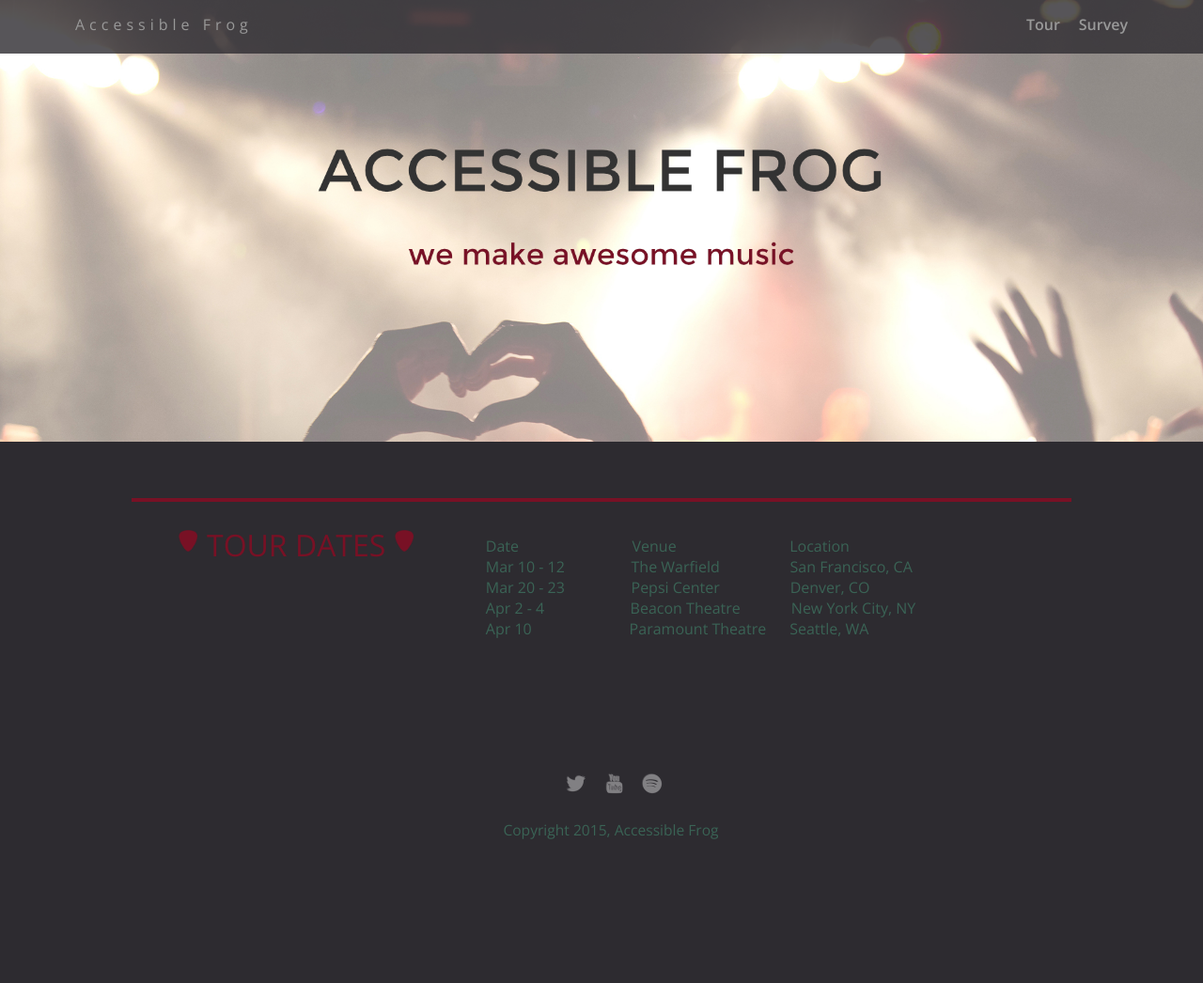
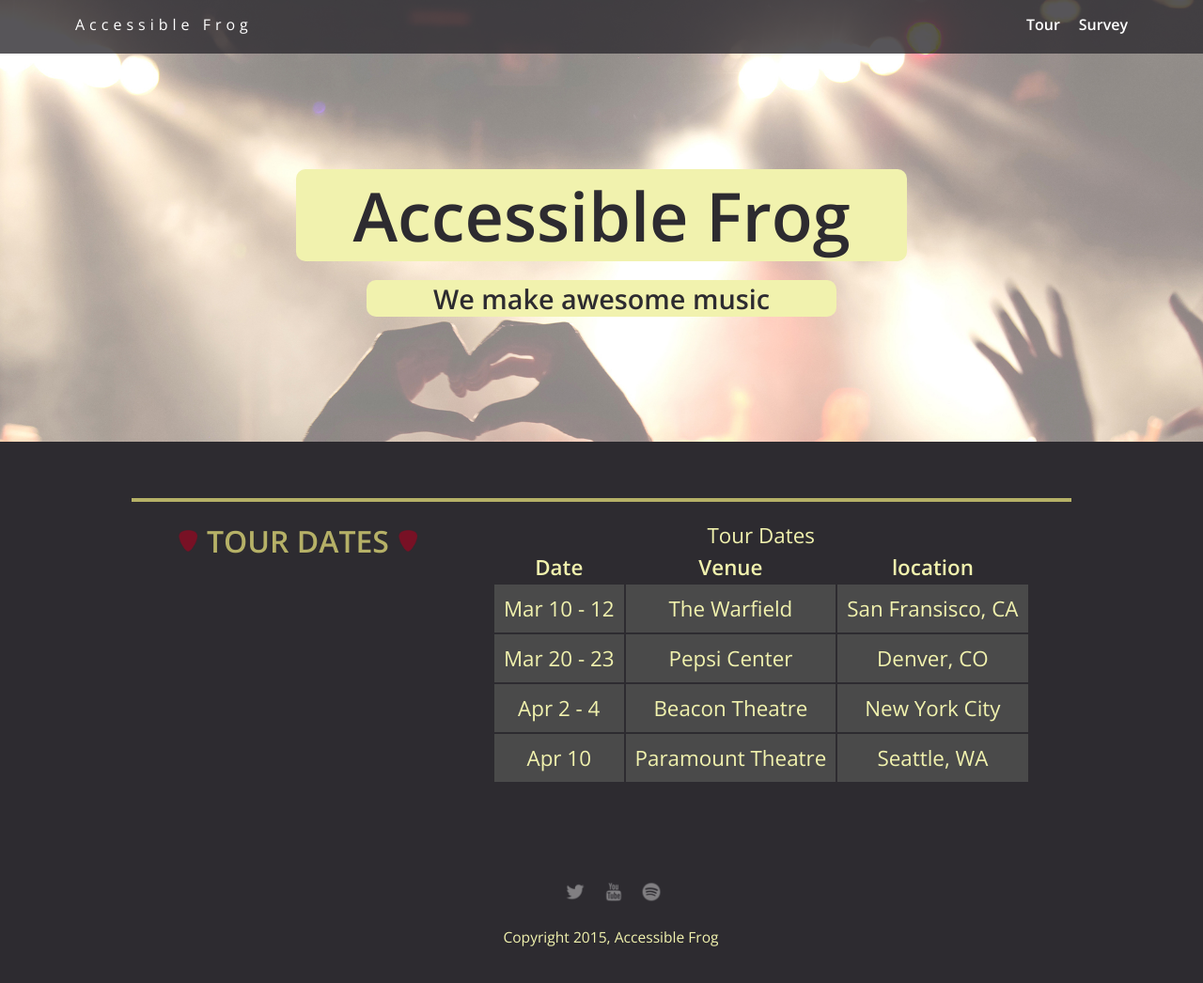
Before and after one commit to C-Garrett16/accessibility_refactor_v1.6, a plain HTML site: page tour.html in a window 1280 px wide. Shown: the whole page at 94% size. Before the commit the page ends 989 px from the top, so only its background shows below. Drawn offline with nearby package versions, Linux system fonts and the light colour scheme.

Commit message:
WIP
Almost Complete. Needs work in Firefox, and need to add Aria Landmarks

```diff
--- a/css/styles.css
+++ b/css/styles.css
@@ -8,15 +8,15 @@ body {
   padding: 0;
   text-align: center;
   font-family: 'Open Sans', sans-serif;
-  color: #3A6355;
-  background: #2d2b30;
+  color: #f1f2ae; /* #3A6355 */
+  background: #2d2b30; /* #2d2b30 */
 }
 
 /* Link Styles */
 
 a {
   text-decoration: none;
-  color: #999;
+  color: white;
 }
 
 a:hover {
@@ -59,16 +59,35 @@ a:hover {
 }
 
 .nav a:hover {
-  color: white
+  color: #999;
 }
 
 header {
   text-align: center;
-  background: url('../img/concert02_with_text.jpg') no-repeat top center ;
+  background: url('../img/concert02_no_text.jpg') no-repeat top center ;
   background-size: cover;
   overflow: hidden;
   padding-top: 60px;
   height: 350px;
+}
+
+.band-name {
+  margin: 0 auto;
+  width: 650px;
+  margin-top: 120px;
+  font-size: 4.5em;
+  background-color: #f1f2ae;
+  border-radius: 10px;
+  color: #2d2b30;;
+}
+
+.slogan {
+  margin: 20px auto;
+  width: 500px;
+  color: #2d2b30;
+  background-color: #f1f2ae;
+  border-radius: 10px;
+  font-size: 1.8em;
 }
 
 .tag {
@@ -84,22 +103,23 @@ header {
 header .name{
   font-size: 3em;
 }
+
 .tagline {
   font-weight: 600;
   padding: 20px;
   text-transform: uppercase;
-  color: #781125
+  color: #781125;
 }
 
 .card {
   margin: 30px;
   padding: 20px 40px 40px;
   text-align: left;
-  border-top: 4px solid #781125;
+  border-top: 4px solid #b6b167;
   clear: both;
 }
 .card:hover {
-  border-color: #96731A;
+  border-color: #f1f2ae;
 }
 
 
@@ -120,7 +140,7 @@ header .name{
 .heading{
   font-size: 2em;
   text-transform: uppercase;
-  color: #781125;
+  color: #b6b167;
   margin-top: 10px;
 }
 
@@ -172,6 +192,11 @@ a.spotify {
 a.social:hover {
   opacity: 1;
 }
+
+.social-text {
+  display: none;
+}
+
 .clearfix {
   clear: both;
 }
--- a/css/tour.css
+++ b/css/tour.css
@@ -14,3 +14,18 @@ pre {
   height: 0%;
   padding: 10px;
 }
+
+#tour-dates {
+  font-size: 1.4em;
+  margin-left: 70px;
+}
+
+#tour-dates thead {
+  text-align: center;
+}
+
+#tour-dates td {
+  text-align: center;
+  background-color: #4a4a4a;
+  padding: 10px;
+}
--- a/tour.html
+++ b/tour.html
@@ -19,6 +19,8 @@
     </div>
 
     <header>
+      <h1 class="band-name">Accessible Frog</h1>
+      <p class="slogan"><strong>We make awesome music</strong></p>
     </header>
 
     <main >
@@ -26,25 +28,51 @@
         <div class="flex">
         <!-- The following images are decorative for this project. -->
         <!-- Please see the project instructions for information on how to handle these. -->
-          <img class="pick" src= "img/guitar_pick.png" alt="This is a guitar pick">
-          <p class= "heading">Tour Dates</p>
-          <img class="pick" src= "img/guitar_pick.png" alt="This is a guitar pick also">
-          <pre>
-                Date                             Venue                             Location
-                Mar 10 - 12                 The Warfield                  San Francisco, CA
-                Mar 20 - 23                 Pepsi Center                  Denver, CO
-                Apr 2 - 4                      Beacon Theatre             New York City, NY
-                Apr 10                         Paramount Theatre      Seattle, WA
-          </pre>
+          <img class="pick" src= "img/guitar_pick.png" alt="">
+          <h1 class= "heading">Tour Dates</h1>
+          <img class="pick" src= "img/guitar_pick.png" alt="">
+          <table id="tour-dates">
+            <caption>Tour Dates</caption>
+            <thead>
+              <th scope="col">Date</th>
+              <th scope="col">Venue</th>
+              <th scope="col">location</th>
+            </thead>
+            <tbody>
+              <tr>
+                <td>Mar 10 - 12</td>
+                <td>The Warfield</td>
+                <td>San Fransisco, CA</td>
+              </tr>
+              <tr>
+                <td>Mar 20 - 23</td>
+                <td>Pepsi Center</td>
+                <td>Denver, CO</td>
+              </tr>
+              <tr>
+                <td>Apr 2 - 4</td>
+                <td>Beacon Theatre</td>
+                <td>New York City</td>
+              </tr>
+              <tr>
+                <td>Apr 10</td>
+                <td>Paramount Theatre</td>
+                <td>Seattle, WA</td>
+              </tr>
+            </tbody>
+          </table>
         </div>
       </div>
     </main>
 
     <footer>
       <ul>
-        <li><a href="#" class="social twitter"><img src= "img/twitter-32.png"></a></li>
-        <li><a href="#" class="social youtube"><img src= "img/youtube-32.png"></a></li>
-        <li><a href="#" class="social spotify"><img src= "img/spotify-32.png"></a></li>
+        <li><a href="#" class="social twitter"></a></li>
+        <p class="social-text">Twitter</p>
+        <li><a href="#" class="social youtube"></a></li>
+        <p class="social-text">Youtube</p>
+        <li><a href="#" class="social spotify"></a></li>
+        <p class="social-text">Spotify</p>
       </ul>
       <p class="copyright">Copyright 2015, Accessible Frog</p>
     </footer>
```
Also changed, not shown: css/survey.css (+18 -2 lines), index.html (+9 -4 lines), survey.html (+50 -32 lines).
